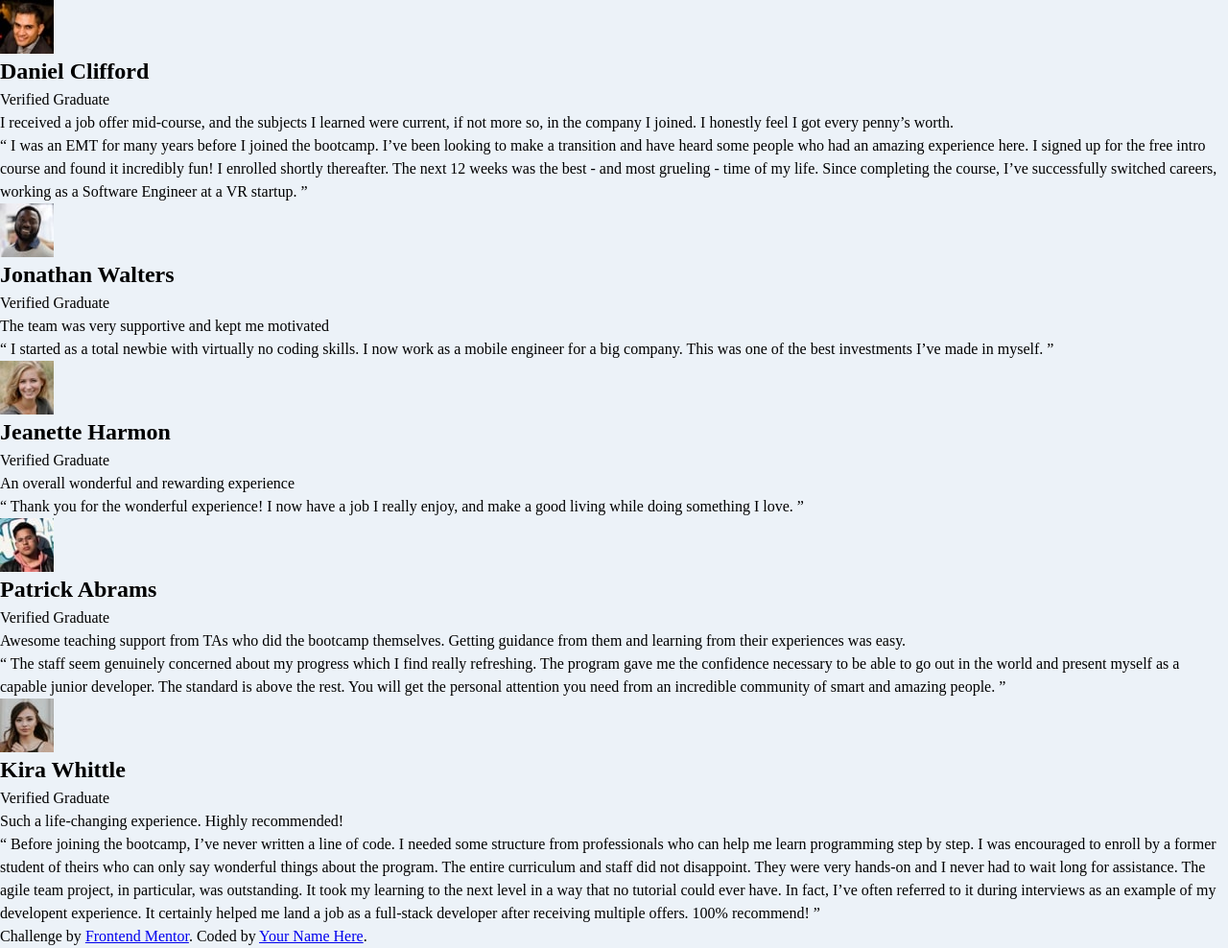
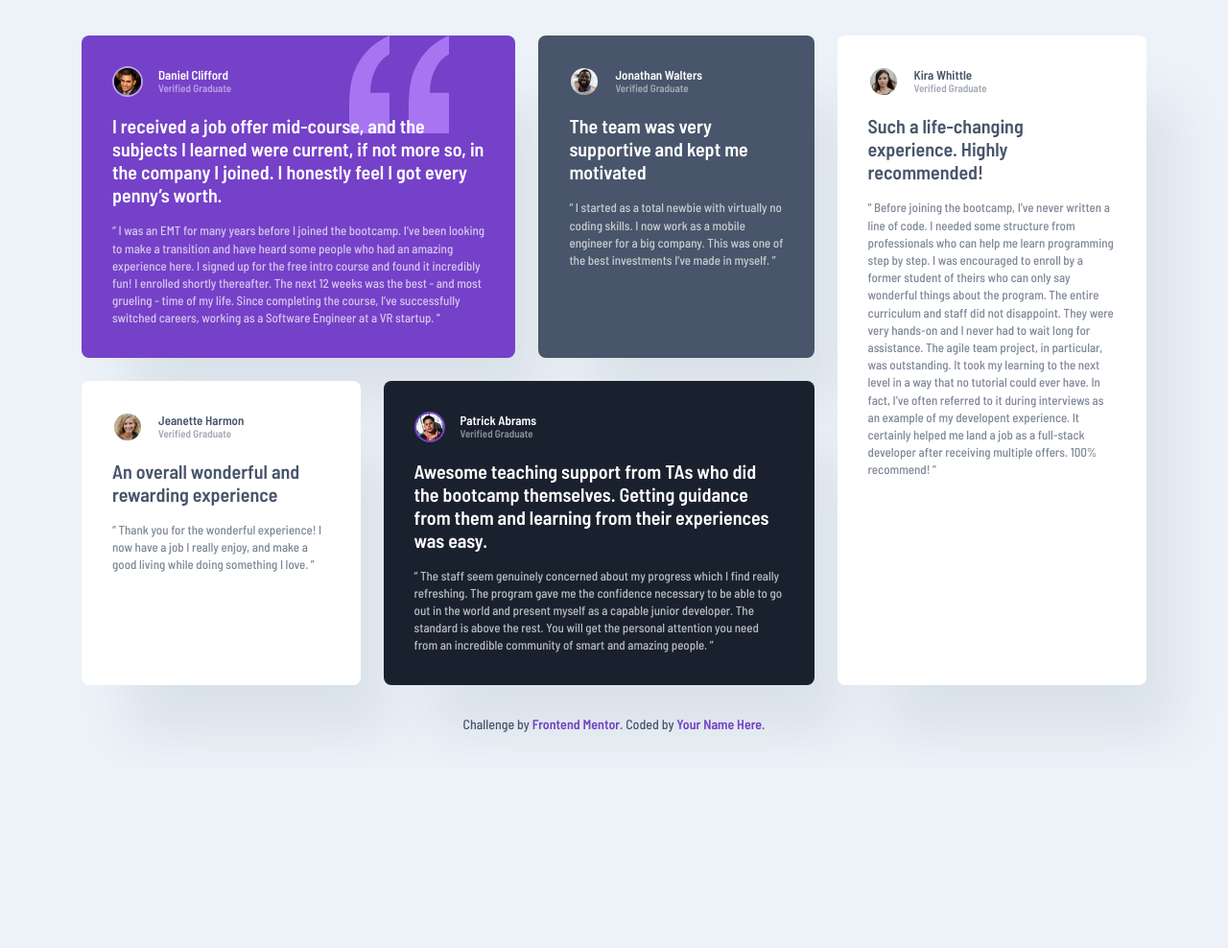
Before and after one commit to BaskoroR725/07-Testimonials-grid-section, a website: page index.html in a window 1280 px wide. Shown: the whole page at 96% size. After the commit the page ends 800 px from the top, so only its background shows below. Drawn offline with nearby package versions, Linux system fonts and the light colour scheme; files that its build step writes are made by us from their sources.

Commit message:
finish project

```diff
--- a/index.html
+++ b/index.html
@@ -10,9 +10,16 @@
       sizes="32x32"
       href="./images/favicon-32x32.png"
     />
+    <link rel="preconnect" href="https://fonts.googleapis.com" />
+    <link rel="preconnect" href="https://fonts.gstatic.com" crossorigin />
+    <link
+      href="https://fonts.googleapis.com/css2?family=Barlow+Semi+Condensed:wght@500;600&display=swap"
+      rel="stylesheet"
+    />
 
-    <title>Frontend Mentor | Testimonials Grid Section </title>
     <link rel="stylesheet" href="dist/css/style.css" />
+
+    <title>Frontend Mentor | Testimonials Grid Section</title>
   </head>
   <body>
     <main class="testimonial-grid">
--- a/src/scss/abstracts/_variables.scss
+++ b/src/scss/abstracts/_variables.scss
@@ -0,0 +1,15 @@
+// Colors - Primary
+$purple-500: hsl(263, 55%, 52%);
+$dark-gray-blue: hsl(217, 19%, 35%);
+$dark-black-blue: hsl(219, 29%, 14%);
+$white: hsl(0, 0%, 100%);
+
+// Colors - Neutral
+$light-gray: hsl(0, 0%, 81%);
+$light-gray-blue: hsl(210, 46%, 95%);
+
+// Typography
+$font-family-main: 'Barlow Semi Condensed', sans-serif;
+$font-size-base: 0.8125rem;
+$fw-medium: 500;
+$fw-semibold: 600;
--- /dev/null
+++ b/src/scss/base/_boilerplate.scss
@@ -0,0 +1,17 @@
+@use '../abstracts/variables' as *;
+
+body{
+  font-family: $font-family-main;
+  font-size: $font-size-base;
+  background-color: $light-gray-blue;
+  color: $dark-gray-blue;
+
+  display: grid;
+  place-content: center;
+  min-height: 100vh;
+  padding-block: 2rem;
+}
+
+ul {
+  list-style: none;
+}
--- a/src/scss/base/_reset.scss
+++ b/src/scss/base/_reset.scss
@@ -4,13 +4,6 @@
 
 *{
   margin: 0;
-}
-
-body{
-  line-height: 1.5;
-  -webkit-font-smoothing:antialiased;
-  min-height: 100vh;
-  background-color: hsl(210, 46%, 95%);
 }
 
 img, picture, video, canvas, svg {
@@ -21,3 +14,16 @@ img, picture, video, canvas, svg {
 p, h1, h2, h3 {
   overflow-wrap: break-word;
 }
+
+@media (prefers-reduced-motion: reduce) {
+  html:focus-within {
+    scroll-behavior: auto;
+  }
+
+  *, *::before, *::after {
+    animation-duration: 0.01ms !important;
+    animation-iteration-count: 1 !important;
+    transition-duration: 0.01ms !important;
+    scroll-behavior: auto !important;
+  }
+}
--- /dev/null
+++ b/src/scss/components/_attribution.scss
@@ -0,0 +1,21 @@
+@use '../abstracts/variables' as *;
+
+.attribution {
+  font-size: clamp(0.6875rem, 0.5rem + 0.5vw, 0.875rem);
+  text-align: center;
+  margin-block-start: 2rem;
+  color: $dark-gray-blue;
+  padding-inline: 1rem;
+
+  a {
+    color: $purple-500;
+    text-decoration: none;
+    font-weight: $fw-semibold;
+    transition: color 0.2s ease;
+
+    &:hover {
+      color: $dark-black-blue;
+      text-decoration: underline;
+    }
+  }
+}
--- /dev/null
+++ b/src/scss/components/_card.scss
@@ -0,0 +1,95 @@
+@use '../abstracts/variables' as *;
+
+.testimonial-card{
+  padding: 2rem;
+  border-radius: 0.5rem;
+  position: relative;
+  box-shadow: 40px 60px 50px -10px rgba(72, 85, 106, 0.1);
+  transition: transform 0.3s ease, box-shadow 0.3s ease;
+  cursor: pointer;
+
+  &:hover {
+    transform: translateY(-5px);
+    box-shadow: 40px 60px 50px -10px rgba(72, 85, 106, 0.2);
+  }
+
+  &__header{
+    display: flex;
+    align-items: center;
+    gap: 1rem;
+    margin-bottom: 1.125rem;
+  }
+
+  &__avatar{
+    width: 2rem;
+    height: 2rem;
+    border-radius: 50%;
+    border: 2px solid transparent;
+  }
+
+  &__name{
+    font-size: 0.8125rem;
+    font-weight: $fw-semibold;
+    line-height: 1;
+  }
+
+  &__status{
+    font-size: 0.6875rem;
+    opacity: 0.5;
+    font-weight: $fw-semibold;
+    line-height: 1.2;
+    position: relative;
+    z-index: 2;
+  }
+
+  &__lead {
+  font-size: 1.25rem;
+  font-weight: $fw-semibold;
+  line-height: 1.2;
+  margin-block: 1rem;
+  position: relative;
+  z-index: 2;
+}
+
+  &__quote {
+    font-size: 0.8125rem;
+    line-height: 1.4;
+    opacity: 0.7;
+  }
+}
+
+.testimonial-card--purple {
+  background-color: $purple-500;
+  color: $white;
+
+  background-image: url('../../images/bg-pattern-quotation.svg');
+  background-repeat: no-repeat;
+  background-position: top right 20%;
+
+  .testimonial-card__avatar {
+    border-color: rgba($white, 0.5);
+  }
+}
+
+.testimonial-card--gray {
+  background-color: $dark-gray-blue;
+  color: $white;
+}
+
+.testimonial-card--dark-blue {
+  background-color: $dark-black-blue;
+  color: $white;
+
+  .testimonial-card__avatar {
+    border-color: $purple-500;
+  }
+}
+
+.testimonial-card--white {
+  background-color: $white;
+  color: $dark-gray-blue;
+
+  .testimonial-card__quote {
+    color: $dark-gray-blue;
+  }
+}
--- /dev/null
+++ b/src/scss/layout/_grid.scss
@@ -0,0 +1,38 @@
+@use "../abstracts/variables" as *;
+
+.testimonial-grid {
+  display: grid;
+  gap: 1.5rem;
+  padding-inline: 1.5rem;
+  max-width: 1110px;
+  margin-inline: auto;
+  grid-template-areas:
+    "daniel"
+    "jonathan"
+    "jeanette"
+    "patrick"
+    "kira";
+
+  // Desktop ver
+  @media (min-width: 64rem) {
+    padding-inline: 0;
+    grid-template-areas:
+      "daniel daniel jonathan kira"
+      "jeanette patrick patrick kira";
+  }
+}
+.testimonial-card--purple {
+  grid-area: daniel;
+}
+.testimonial-card--gray {
+  grid-area: jonathan;
+}
+.testimonial-card--white:not(.testimonial-card--tall) {
+  grid-area: jeanette;
+}
+.testimonial-card--dark-blue {
+  grid-area: patrick;
+}
+.testimonial-card--tall {
+  grid-area: kira;
+}
--- a/src/scss/main.scss
+++ b/src/scss/main.scss
@@ -1 +1,5 @@
-@import 'base/reset';
+@use 'base/reset';
+@use 'base/boilerplate';
+@use 'layout/grid';
+@use 'components/card';
+@use 'components/attribution';
```
Also changed, not shown: README.md, desktop.png (added).
